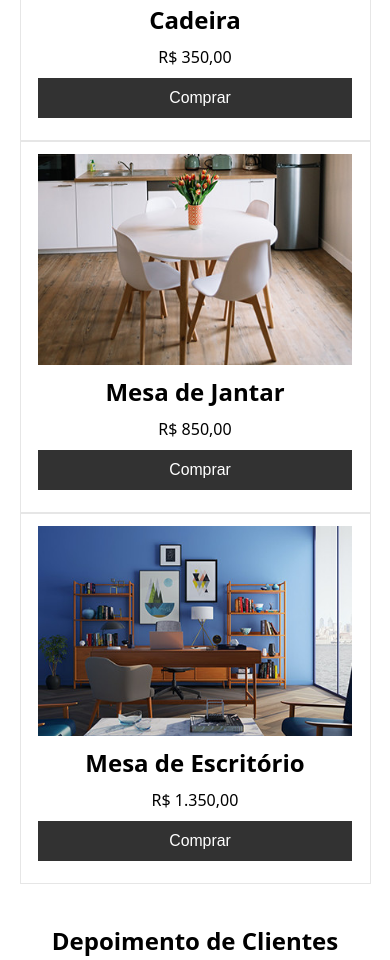
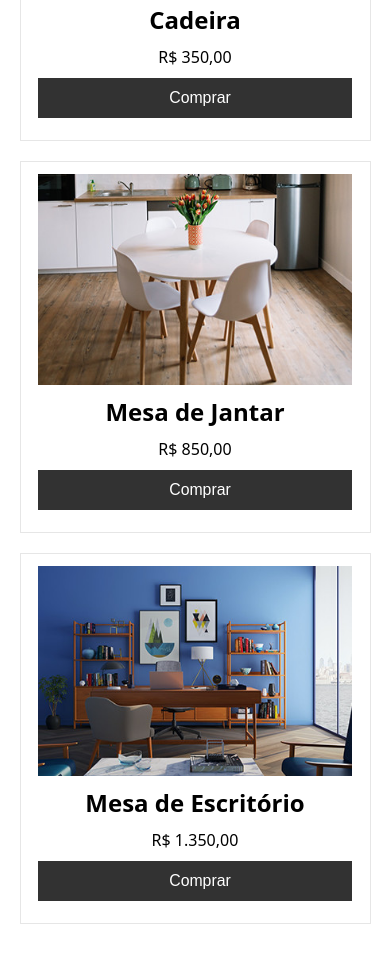
Before and after one commit to guihsil/mini-projeto-web4, a plain HTML site: page index.html in a window 390 px wide. Shown: the part 1365-2325 px from the top of the page. Drawn offline with Linux system fonts and the light colour scheme.

Commit message:
atualizando dados

```diff
--- a/assets/css/breakmobile.css
+++ b/assets/css/breakmobile.css
@@ -43,6 +43,10 @@
         font-size: .9rem;
     }
 
+    .prod-item {
+        margin-bottom: 20px;
+    }
+
     #home {
         height: 100vh;
     }
--- a/assets/css/breaktablet.css
+++ b/assets/css/breaktablet.css
@@ -9,6 +9,10 @@
 
     .prod {
         flex-direction: column;
+    }
+
+    .prod-item {
+        margin-bottom: 20px;
     }
 
     .dep {
```
